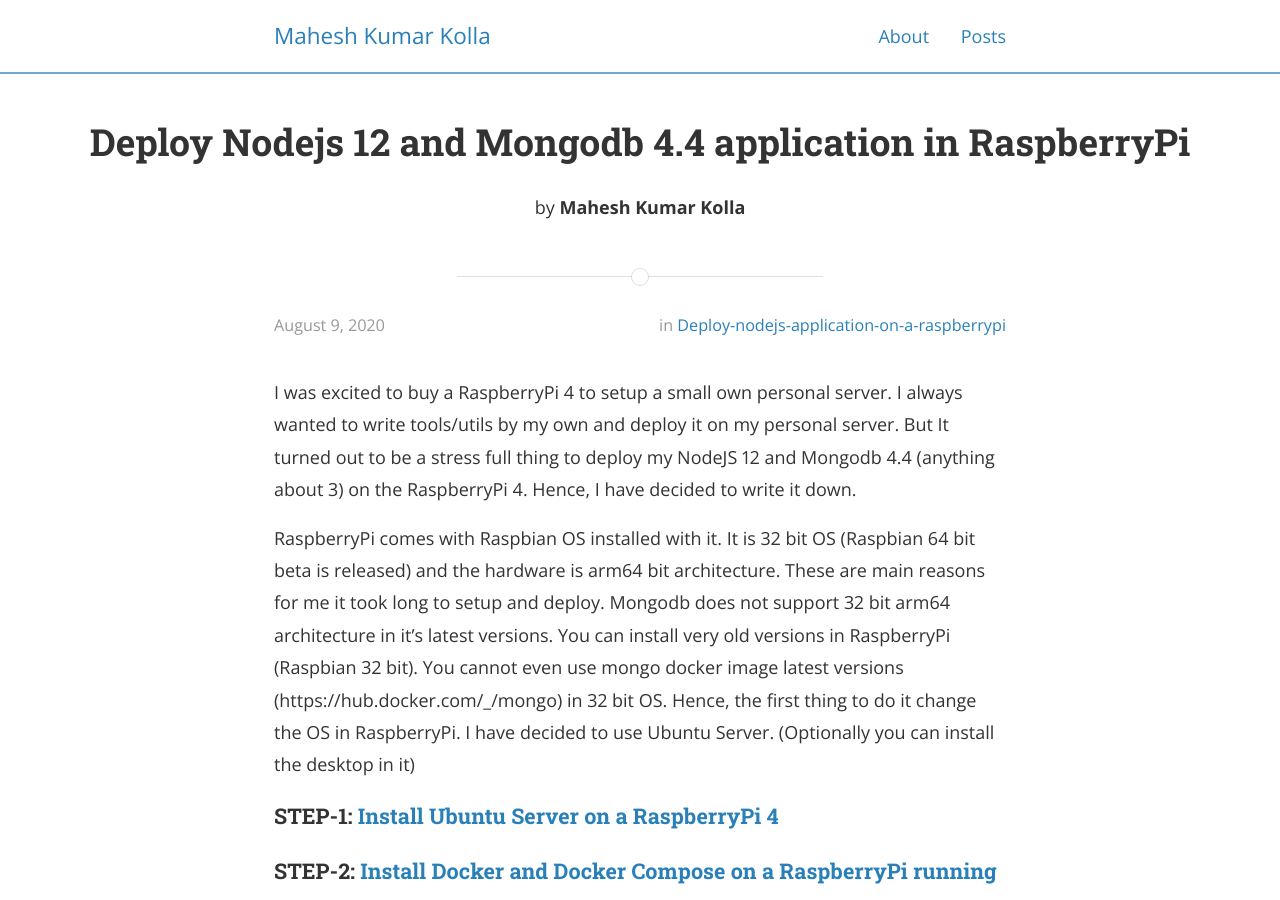
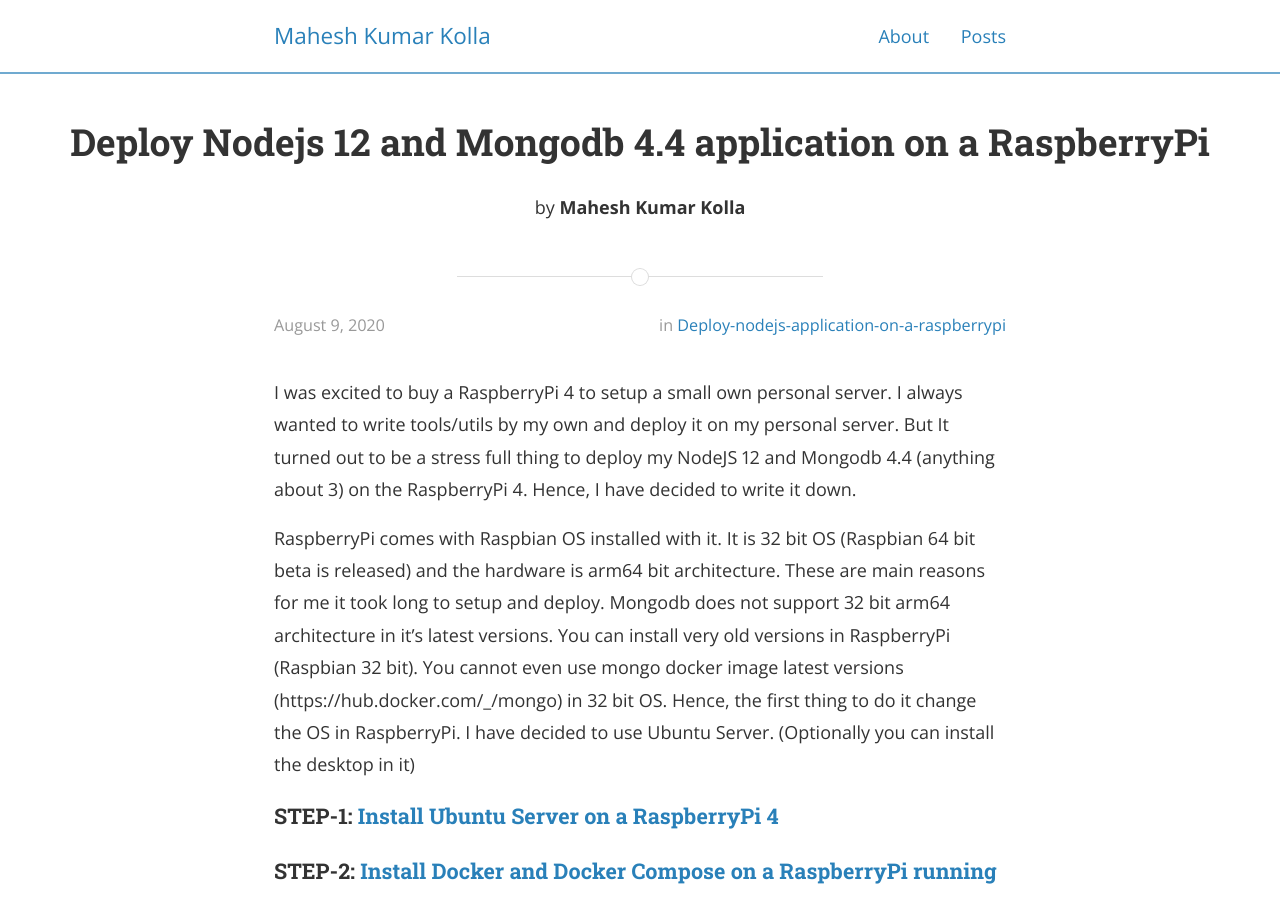
Before and after one commit to maheshkkolla/maheshkkolla.github.io, a Jekyll site: the page built from _posts/deploy-nodejs-application-on-a-raspberrypi/2020-08-09-deploy-nodejs-and-mongodb-application-on-a-raspberrypi.markdown, in a window 1280 px wide and 900 px high. Built offline with Jekyll 4.4.1, drawn with Linux system fonts in a browser that asks for light colours; nearby versions of some CDN libraries; comment, search, counter and statistics services are not loaded.

Commit message:
Fix grammer

```diff
--- a/_posts/deploy-nodejs-application-on-a-raspberrypi/2020-08-09-deploy-nodejs-and-mongodb-application-in-raspberrypi.markdown
+++ b/_posts/deploy-nodejs-application-on-a-raspberrypi/2020-08-09-deploy-nodejs-and-mongodb-application-on-a-raspberrypi.markdown
@@ -1,6 +1,6 @@
 ---
 layout: post
-title:  "Deploy Nodejs 12 and Mongodb 4.4 application in RaspberryPi"
+title:  "Deploy Nodejs 12 and Mongodb 4.4 application on a RaspberryPi"
 date:   2020-08-09
 author: Mahesh Kumar Kolla
 categories: deploy-nodejs-application-on-a-raspberrypi
--- a/_posts/deploy-nodejs-application-on-a-raspberrypi/2020-08-09-install-docker-and-docker-compose-on-ubuntu-raspberrypi.markdown
+++ b/_posts/deploy-nodejs-application-on-a-raspberrypi/2020-08-09-install-docker-and-docker-compose-on-ubuntu-raspberrypi.markdown
@@ -10,7 +10,7 @@
 nextPost: run-nodejs-mongo-application-on-rasberrypi
 ---
 
-Sub post of [Deploy Nodejs 12 and Mongodb 4.4 application in RaspberryPi](deploy-nodejs-and-mongodb-application-in-raspberrypi)
+Sub post of [Deploy Nodejs 12 and Mongodb 4.4 application on a RaspberryPi](deploy-nodejs-and-mongodb-application-on-a-raspberrypi)
 
 {% include prev-next-nav.html %}
 
--- a/_posts/deploy-nodejs-application-on-a-raspberrypi/2020-08-09-install-ububtu-server-on-a-raspberrypi.markdown
+++ b/_posts/deploy-nodejs-application-on-a-raspberrypi/2020-08-09-install-ububtu-server-on-a-raspberrypi.markdown
@@ -9,7 +9,7 @@
 nextPost: install-docker-and-docker-compose-on-ubuntu-raspberrypi
 ---
 
-Sub post of [Deploy Nodejs 12 and Mongodb 4.4 application in RaspberryPi](deploy-nodejs-and-mongodb-application-in-raspberrypi)
+Sub post of [Deploy Nodejs 12 and Mongodb 4.4 application on a RaspberryPi](deploy-nodejs-and-mongodb-application-on-a-raspberrypi)
 
 {% include prev-next-nav.html %}
 
--- a/_posts/deploy-nodejs-application-on-a-raspberrypi/2020-08-09-run-nodejs-mongo-application-on-rasberrypi.markdown
+++ b/_posts/deploy-nodejs-application-on-a-raspberrypi/2020-08-09-run-nodejs-mongo-application-on-rasberrypi.markdown
@@ -9,7 +9,7 @@
 prevPost: install-docker-and-docker-compose-on-ubuntu-raspberrypi
 ---
 
-Sub post of [Deploy Nodejs 12 and Mongodb 4.4 application in RaspberryPi](deploy-nodejs-and-mongodb-application-in-raspberrypi)
+Sub post of [Deploy Nodejs 12 and Mongodb 4.4 application on a RaspberryPi](deploy-nodejs-and-mongodb-application-on-a-raspberrypi)
 
 {% include prev-next-nav.html %}
 
```
